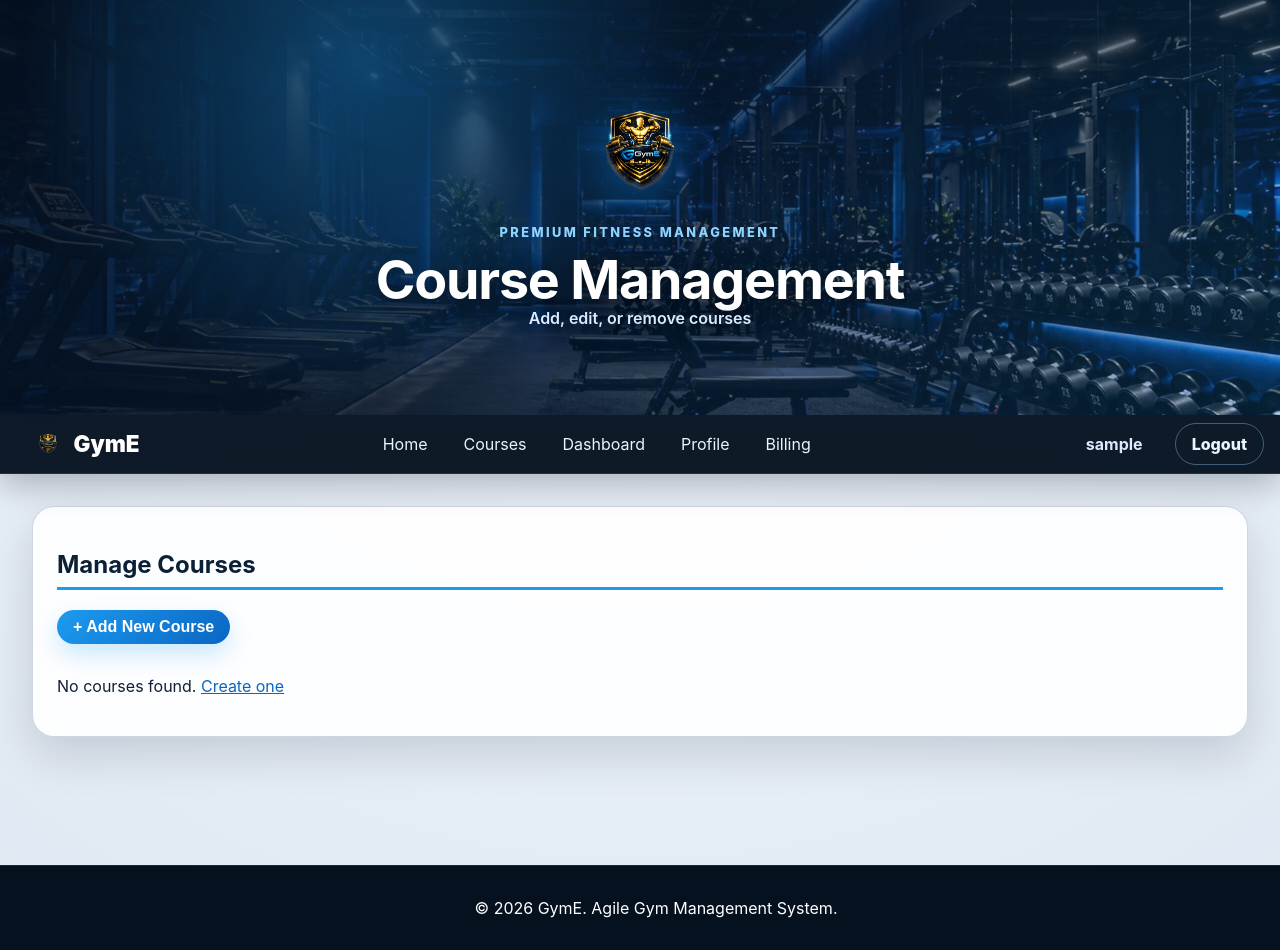
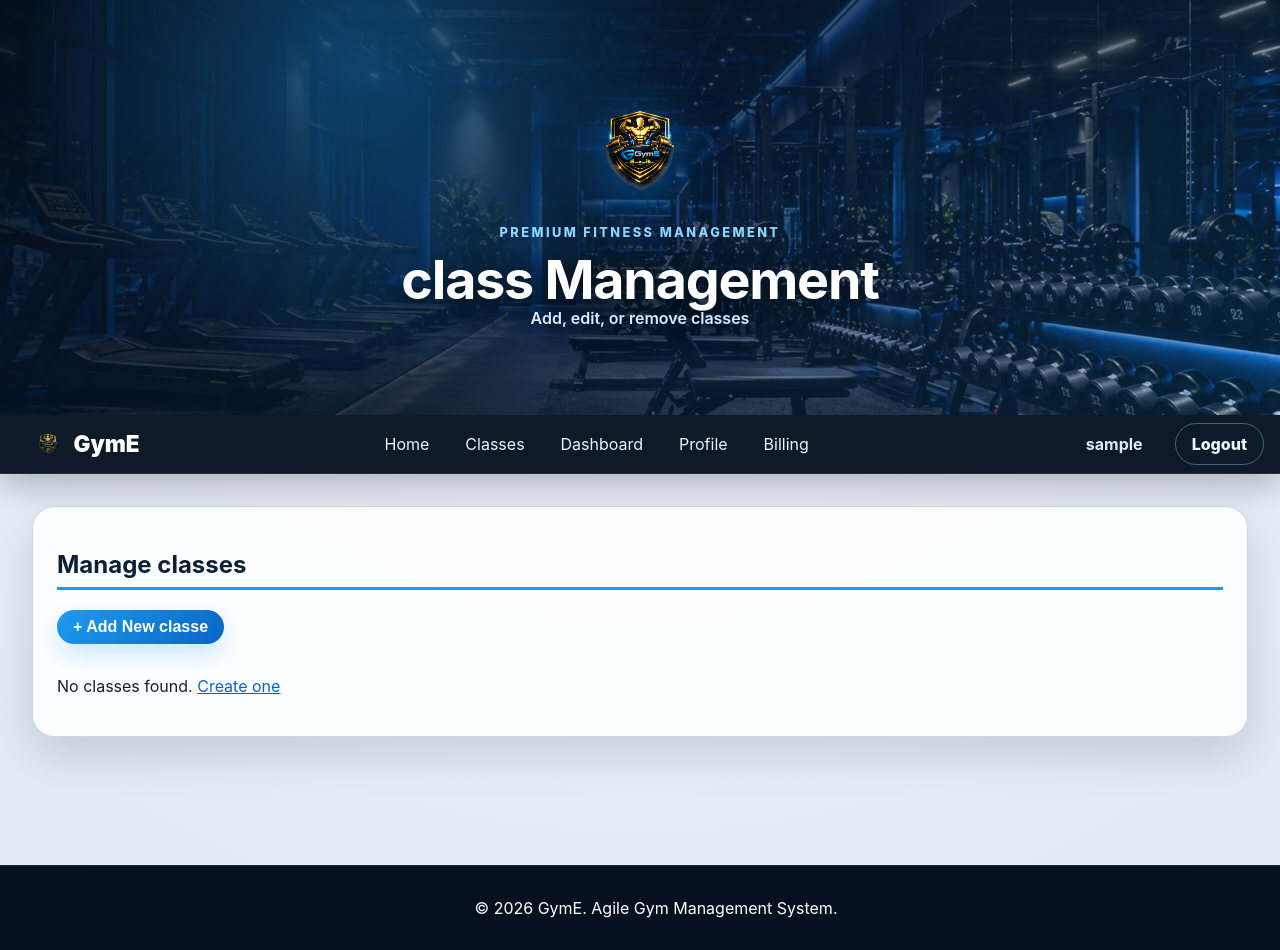
Before and after one commit to ArianLatifi-ucb/gyme, a Flask app: page /admin/courses in a window 1280 px wide. Run offline with Flask 3, Linux system fonts and the light colour scheme; the visitor is signed in with stand-in values (Sample User, id 1).

Commit message:
changing course name to class

```diff
--- a/templates/base.html
+++ b/templates/base.html
@@ -21,7 +21,7 @@
         <a class="brand" href="/"><img src="{{ url_for('static', filename='images/logo.png') }}" alt="GymE" class="nav-logo"><span>GymE</span></a>
         <ul>
             <li><a href="/">Home</a></li>
-            <li><a href="/courses">Courses</a></li>
+            <li><a href="/courses">Classes</a></li>
             {% if session.get('username') %}
                 {% if session.get('role') == 'admin' %}
                     <li><a href="{{ url_for('admin_dashboard') }}">Dashboard</a></li>
--- a/templates/pages/admin-bookings.html
+++ b/templates/pages/admin-bookings.html
@@ -5,19 +5,19 @@
 {% block content %}
 <section class="dashboard-hero-card pro-dashboard">
   <div><p class="eyebrow dark">Full admin control</p><h2>Bookings & Sessions</h2><p>Manage member attendance, cancelled bookings and available class sessions.</p></div>
-  <div class="dashboard-actions"><a href="{{ url_for('admin_add_course') }}" class="button-link">+ Add Course</a><a href="{{ url_for('admin_sessions') }}" class="button-link secondary">Schedule Sessions</a></div>
+  <div class="dashboard-actions"><a href="{{ url_for('admin_add_course') }}" class="button-link">+ Add class</a><a href="{{ url_for('admin_sessions') }}" class="button-link secondary">Schedule Sessions</a></div>
 </section>
 <section>
 <h2>Class Sessions</h2>
 <div class="admin-table-container"><table class="admin-table normal-table">
-<thead><tr><th>Course</th><th>Date</th><th>Time</th><th>Trainer</th><th>Booked</th><th>Capacity</th><th>Status</th><th>Action</th></tr></thead>
+<thead><tr><th>class</th><th>Date</th><th>Time</th><th>Trainer</th><th>Booked</th><th>Capacity</th><th>Status</th><th>Action</th></tr></thead>
 <tbody>{% for s in sessions %}<tr><td>{{ s.course.name }}</td><td>{{ s.session_date }}</td><td>{{ s.session_time }}</td><td>{{ s.trainer }}</td><td>{{ s.confirmed_count }}</td><td>{{ s.capacity }}</td><td>{{ s.status }}</td><td>{% if s.status == 'Open' %}<form method="POST" action="{{ url_for('cancel_session', session_id=s.id) }}" class="inline-form"><button class="btn-delete">Cancel Session</button></form>{% else %}<form method="POST" action="{{ url_for('open_session', session_id=s.id) }}" class="inline-form"><button class="btn-edit">Reopen</button></form>{% endif %}</td></tr>{% else %}<tr><td colspan="8">No sessions yet.</td></tr>{% endfor %}</tbody>
 </table></div>
 </section>
 <section>
 <h2>Member Bookings</h2>
 <div class="admin-table-container"><table class="admin-table normal-table">
-<thead><tr><th>ID</th><th>Member</th><th>Course</th><th>Date</th><th>Time</th><th>Status</th><th>Actions</th></tr></thead>
+<thead><tr><th>ID</th><th>Member</th><th>class</th><th>Date</th><th>Time</th><th>Status</th><th>Actions</th></tr></thead>
 <tbody>{% for b in bookings %}<tr><td>{{ b.id }}</td><td>{{ b.user.username }}</td><td>{{ b.course.name }}</td><td>{{ b.booking_date }}</td><td>{{ b.booking_time }}</td><td>{{ b.status }}</td><td><form method="POST" action="{{ url_for('admin_manage_booking', booking_id=b.id, action='confirm') }}" class="inline-form"><button class="btn-edit">Confirm</button></form><form method="POST" action="{{ url_for('admin_manage_booking', booking_id=b.id, action='cancel') }}" class="inline-form"><button class="btn-secondary">Cancel</button></form><form method="POST" action="{{ url_for('admin_manage_booking', booking_id=b.id, action='delete') }}" class="inline-form" onsubmit="return confirm('Delete this booking?');"><button class="btn-delete">Delete</button></form></td></tr>{% else %}<tr><td colspan="7">No bookings yet.</td></tr>{% endfor %}</tbody>
 </table></div>
 </section>
--- a/templates/pages/admin-courses.html
+++ b/templates/pages/admin-courses.html
@@ -1,13 +1,13 @@
 {% extends "base.html" %}
 
-{% block title %}Manage Courses - GymE{% endblock %}
+{% block title %}Manage classes - GymE{% endblock %}
 
-{% block header_title %}Course Management{% endblock %}
-{% block header_subtitle %}Add, edit, or remove courses{% endblock %}
+{% block header_title %}class Management{% endblock %}
+{% block header_subtitle %}Add, edit, or remove classes{% endblock %}
 
 {% block content %}
 <section id="courses-management">
-    <h2>Manage Courses</h2>
+    <h2>Manage classes</h2>
 
     {% with messages = get_flashed_messages(with_categories=true) %}
         {% if messages %}
@@ -18,7 +18,7 @@
     {% endwith %}
 
     <div style="margin-bottom: 2rem;">
-        <a href="{{ url_for('admin_add_course') }}"><button class="btn-primary">+ Add New Course</button></a>
+        <a href="{{ url_for('admin_add_course') }}"><button class="btn-primary">+ Add New classe</button></a>
     </div>
 
     {% if courses %}
@@ -26,7 +26,7 @@
             <table class="admin-table">
                 <thead>
                     <tr>
-                        <th>Course Name</th>
+                        <th>class Name</th>
                         <th>Duration</th>
                         <th>Schedule</th>
                         <th>Instructor</th>
@@ -61,7 +61,7 @@
             </table>
         </div>
     {% else %}
-        <p>No courses found. <a href="{{ url_for('admin_add_course') }}">Create one</a></p>
+        <p>No classes found. <a href="{{ url_for('admin_add_course') }}">Create one</a></p>
     {% endif %}
 </section>
 {% endblock %}
```
Also changed, not shown: templates/pages/admin-dashboard.html (+4 -4 lines), templates/pages/admin-edit-course.html (+5 -5 lines), templates/pages/admin-sessions.html (+9 -9 lines), templates/pages/courses.html (+4 -4 lines), templates/pages/trainer-dashboard.html (+8 -8 lines).
